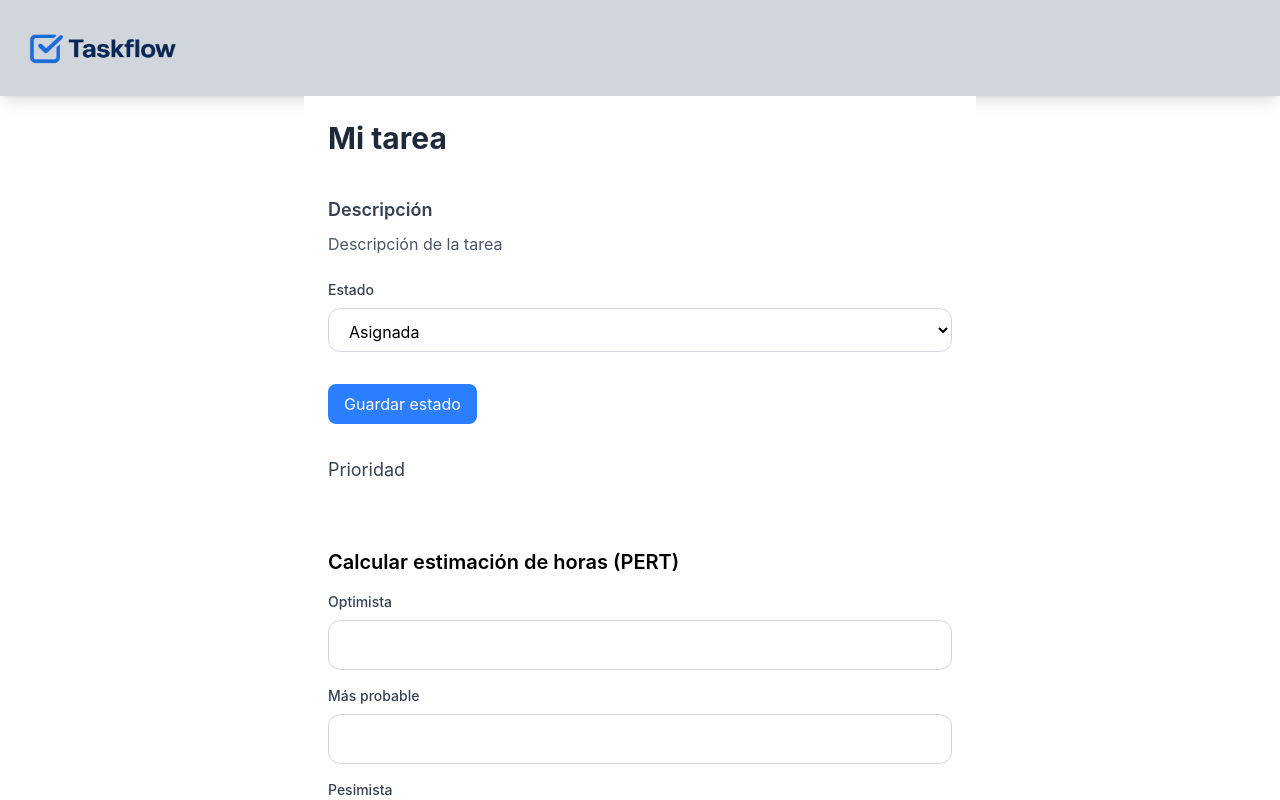
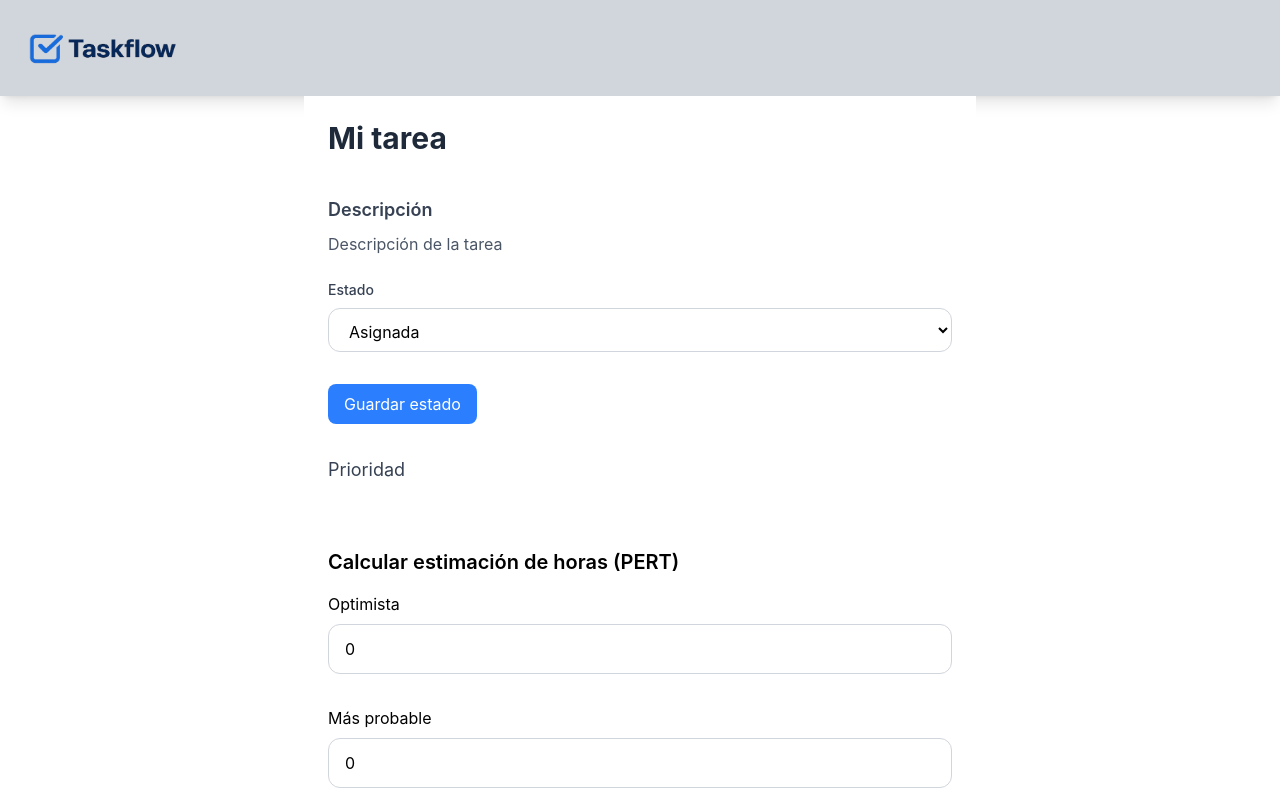
Before and after one commit to sopiombetti/Gestor_De_Proyectos, a Next.js app in the folder frontend/: page /tasks/task-detail in a window 1280 px wide. Shown: the top 800 px of the page. Built offline with nearby package versions, Linux system fonts and the light colour scheme.

Commit message:
actualizacion input

```diff
--- a/frontend/components/Input.tsx
+++ b/frontend/components/Input.tsx
@@ -1,23 +1,25 @@
 type InputProps = {
-  title: string
-  placeholder?: string
-  type?: string
-}
+  title: string;
+  type: string;
+  value?: string | number;
+  onChange?: (e: React.ChangeEvent<HTMLInputElement>) => void;
+};
 
 export default function Input({
   title,
-  placeholder,
-  type = "text",
+  type,
+  value,
+  onChange,
 }: InputProps) {
   return (
-    <div className="flex flex-col gap-2 w-full">
-      <label className="text-sm font-medium text-gray-700">
-        {title}
-      </label>
+    <div className="flex flex-col gap-2 mb-4">
+      <label>{title}</label>
 
-      <input
+          <input
         type={type}
-        placeholder={placeholder}
+        value={value}
+        onChange={onChange}
+
         className="
         mb-4
           w-full
```
